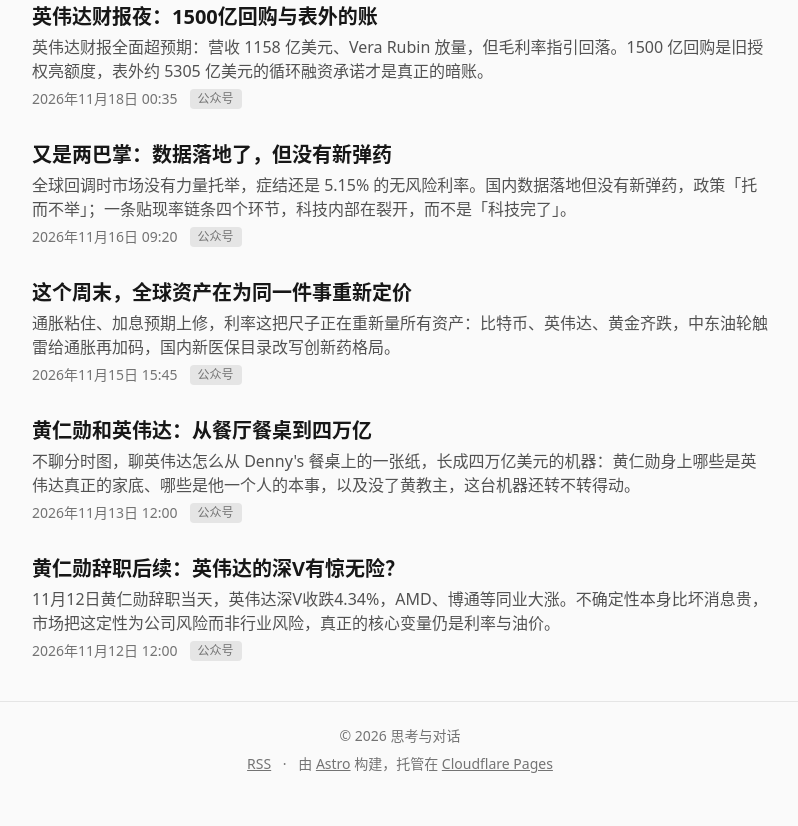
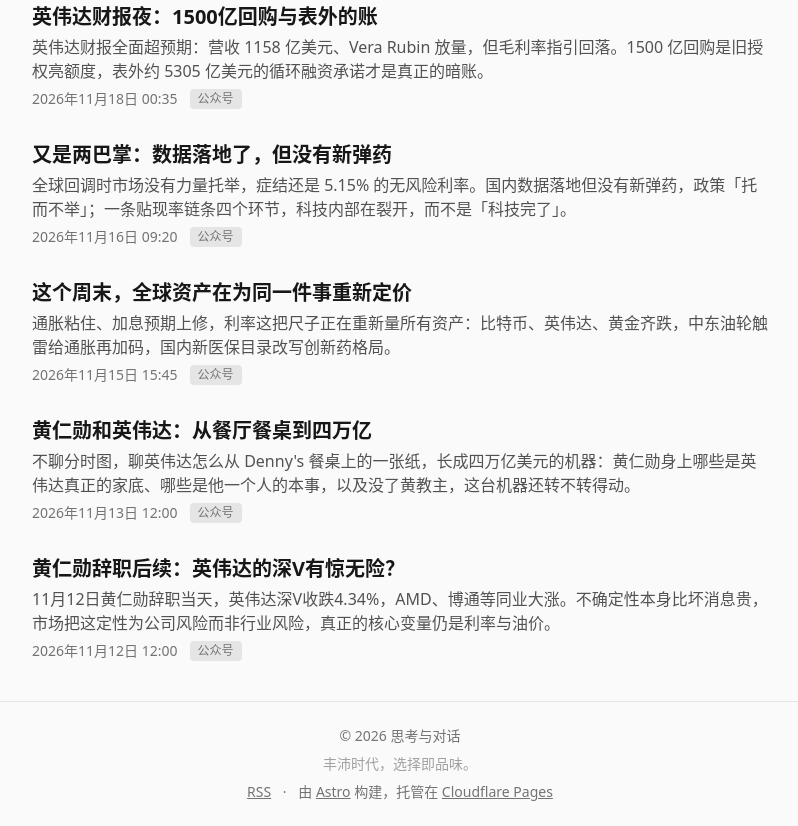
Before and after one commit to ytfei/astro-a11-world-blog, an Astro site: page / in a window 1280 px wide. Shown: the part 2390-3216 px from the top of the page, without its empty margins (240-1038 px from the left). Before the commit the page ends 3188 px from the top, so only its background shows below. Built offline with nearby package versions, Linux system fonts and the light colour scheme; Astro itself is replaced by a stand-in of ours; some packages are replaced by stand-ins of ours.

Commit message:
feat: add site slogan to footer

```diff
--- a/src/components/Footer.astro
+++ b/src/components/Footer.astro
@@ -1,5 +1,5 @@
 ---
-import { SITE_TITLE } from '../consts'
+import { SITE_TITLE, SITE_SLOGAN } from '../consts'
 const year = new Date().getFullYear()
 ---
 
@@ -8,6 +8,7 @@ const year = new Date().getFullYear()
     class="mx-auto flex max-w-3xl flex-col items-center gap-2 px-4 text-sm text-neutral-500 dark:text-neutral-400"
   >
     <p>© {year} {SITE_TITLE}</p>
+    <p class="text-neutral-400 dark:text-neutral-500">{SITE_SLOGAN}</p>
     <p>
       <a
         href="/rss.xml"
--- a/src/consts.ts
+++ b/src/consts.ts
@@ -1,5 +1,6 @@
 // 站点全局配置，改这里即可
 export const SITE_TITLE = '思考与对话'
+export const SITE_SLOGAN = '丰沛时代，选择即品味。'
 export const SITE_DESCRIPTION =
   '记录思考、分析，以及与 AI 对话后整理出的问答笔记'
 export const SITE_AUTHOR = 'Mason'
```
